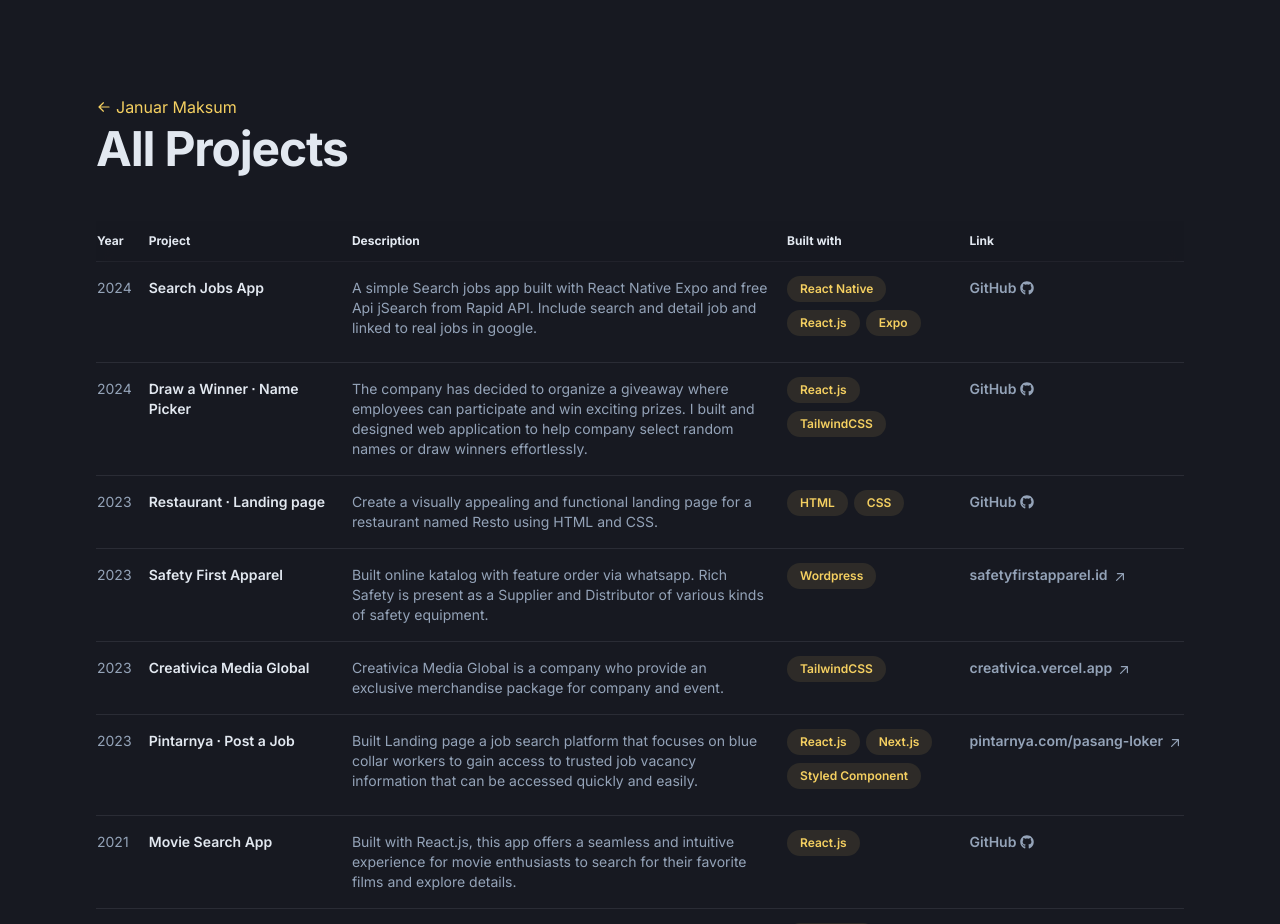
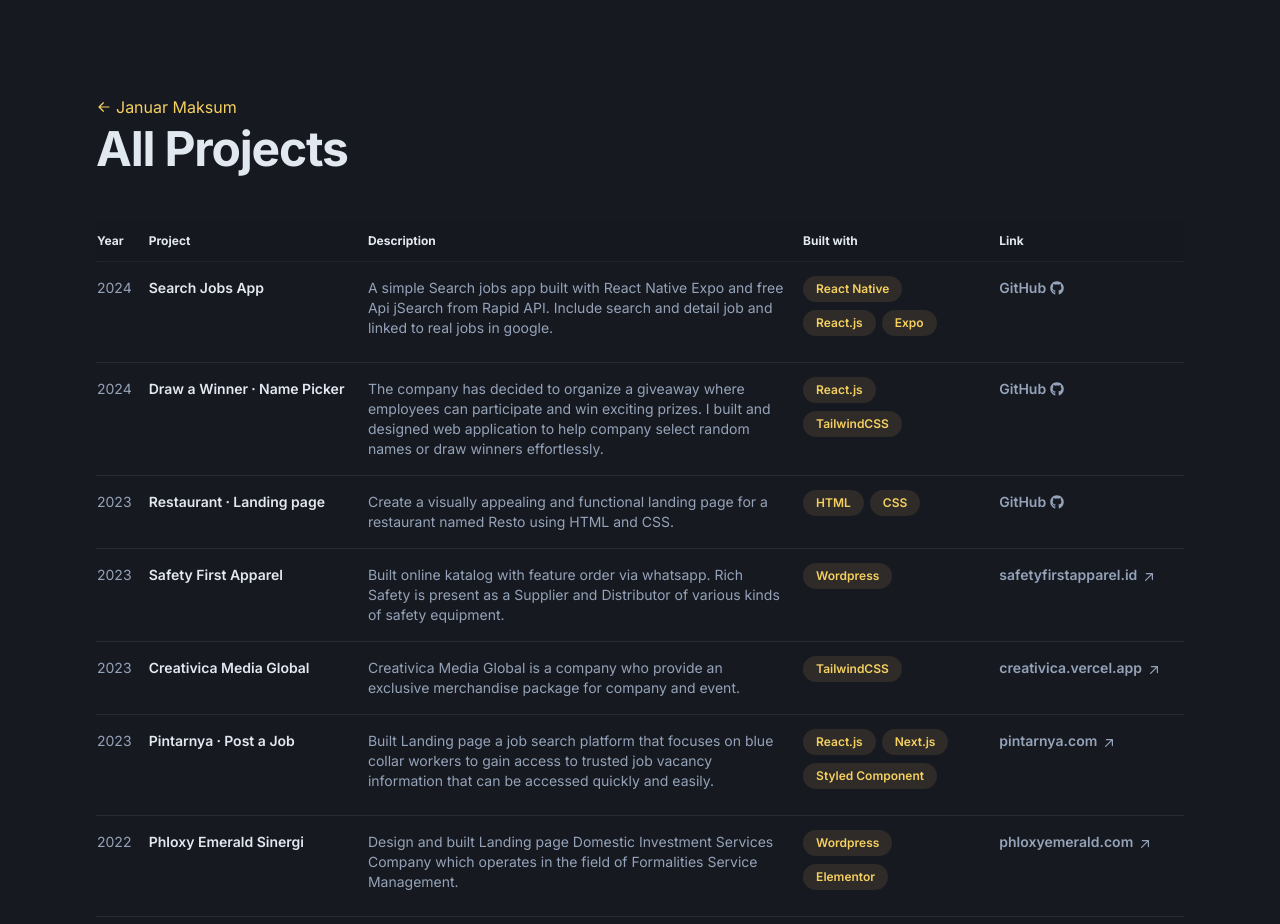
Before and after one commit to januarmaksum/januarmaksum.vercel.app, a React (Vite) app: page /projects in a window 1280 px wide. Shown: the top 924 px of the page. Built offline with nearby package versions, Linux system fonts and the light colour scheme.

Commit message:
feat: update project, adjust resume button

```diff
--- a/src/components/SocialMedia.jsx
+++ b/src/components/SocialMedia.jsx
@@ -1,4 +1,4 @@
-import { FaLinkedin, FaGithub, FaEnvelope } from "react-icons/fa";
+import { FaLinkedin, FaGithub } from "react-icons/fa";
 import { GoDownload } from "react-icons/go";
 
 export default function SocialMedia() {
@@ -20,20 +20,12 @@
           />
         </a>
       </li>
-      <li>
-        <a href="mailto:januarmaksum@gmail.com">
-          <FaEnvelope
-            size={28}
-            className="hover:text-slate-200 transition-all cursor-pointer"
-          />
-        </a>
-      </li>
       <li className="group">
-        <a href="/januarmaksum_cv.pdf" className="group-hover:bg-primary transition-all group-hover:text-dark-blue inline-flex cursor-pointer gap-1 font-semibold rounded-full items-center px-3 py-1 text-xs bg-primary/10 text-primary">
+        <a href="/januarmaksum_cv.pdf" className="bg-primary group-hover:text-primary border-2 border-primary group-hover:border-primary group-hover:bg-dark-blue transition-all text-dark-blue inline-flex cursor-pointer gap-1 font-semibold rounded-full items-center px-3 py-1 text-sm bg-primary/10">
           <span>Resume</span>
           <GoDownload
             size={20}
-            className="group-hover:text-dark-blue cursor-pointer"
+            className="text-dark-blue group-hover:text-primary cursor-pointer"
           />
         </a>
       </li>
--- a/src/data/projects.js
+++ b/src/data/projects.js
@@ -58,7 +58,7 @@
     project_title: "Business Licensing Services",
     project_description:
       "Built and design online platform dedicated to simplifying the process of obtaining business licenses. Optimized structure html for best practice SEO.",
-    project_build_with: ["Wordpress"],
+    project_build_with: ["Wordpress", "Elementor"],
     project_link: "https://izinmudah.com",
     project_link_short: "izinmudah.com",
     project_image: bannerLicensing,
@@ -180,9 +180,21 @@
       "Built Landing page a job search platform that focuses on blue collar workers to gain access to trusted job vacancy information that can be accessed quickly and easily.",
     project_build_with: ["React.js", "Next.js", "Styled Component"],
     project_link: "https://pintarnya.com/pasang-loker",
-    project_link_short: "pintarnya.com/pasang-loker",
+    project_link_short: "pintarnya.com",
     project_image: null,
     project_year: "2023",
     project_link_type: "domain",
   },
+  {
+    project_id: "asd17",
+    project_title: "Phloxy Emerald Sinergi",
+    project_description:
+      "Design and built Landing page Domestic Investment Services Company which operates in the field of Formalities Service Management.",
+    project_build_with: ["Wordpress", "Elementor"],
+    project_link: "https://phloxyemerald.com",
+    project_link_short: "phloxyemerald.com",
+    project_image: null,
+    project_year: "2022",
+    project_link_type: "domain",
+  },
 ];
```
